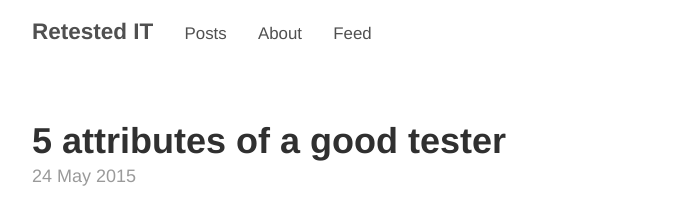
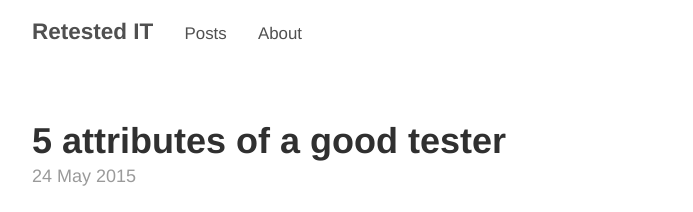
Before and after one commit to paweluramowski/retested, a Jekyll site: the page built from index.html, in a window 1280 px wide. Shown: the top 212 px of the page, without its empty margins (293-986 px from the left). Built offline with Jekyll 4.4.1, drawn with Linux system fonts in a browser that asks for light colours; the list of posts is cut into pages by our own code.

Commit message:
removing atom.xml

```diff
--- a/404.html
+++ b/404.html
@@ -6,5 +6,5 @@ permalink: 404.html
 
 <div class="page">
   <h1 class="page-title">404: Page not found</h1>
-  <p class="lead">Sorry, we've misplaced that URL or it's pointing to something that doesn't exist. <a href="{{ site.baseurl }}/">Head back home</a> to try finding it again.</p>
+  <p class="lead">Sorry, I've misplaced that URL or it's pointing to something that doesn't exist. <a href="{{ site.baseurl }}/">Head back home</a> to try finding it again.</p>
 </div>
--- a/_config.yml
+++ b/_config.yml
@@ -15,7 +15,6 @@ baseurl:             ""
 pages_list:
   Posts: '/posts'
   About: '/about'
-  Feed: '/atom.xml'
 
 # Assets
 #
```
Also changed, not shown: public/apple-touch-icon-precomposed.png (deleted).
